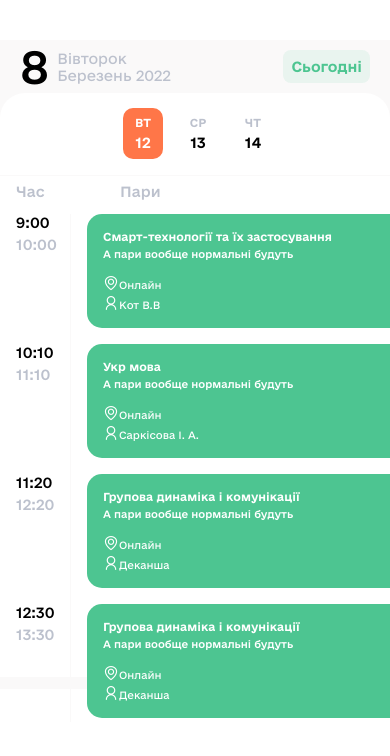
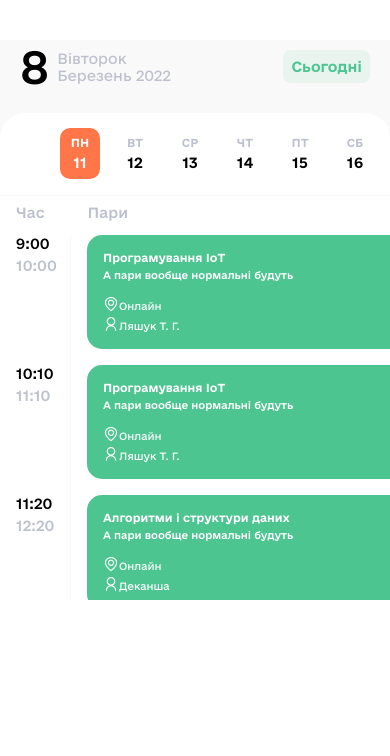
Before and after one commit to xDavidos/megu-schedule-app, a React Native app: screen / in a window 390 px wide. Shown: the top 756 px of the page. Built offline with nearby package versions, Linux system fonts and the light colour scheme; no server answers.

Commit message:
Add empty text day

```diff
--- a/App.tsx
+++ b/App.tsx
@@ -3,7 +3,7 @@ import { StatusBar } from 'expo-status-bar';
 import { useFonts } from 'expo-font';
 import AppLoading from 'expo-app-loading';
 import React, { useState } from 'react';
-import { StyleSheet, Text, View, TouchableOpacity } from 'react-native';
+import { StyleSheet, Text, View, TouchableOpacity, Dimensions } from 'react-native';
 import Moment from 'react-moment';
 import 'moment/locale/uk';
 import DateSlider from './components/date_slider';
@@ -13,13 +13,15 @@ import theme from './assets/themes';
 // import { lessons } from './services/lessonsService'
 //import { firebasedb } from './services/firebase';
 
+const { width, height } = Dimensions.get('screen');
+
 export default function App() {
   const [loaded] = useFonts({
     eUkraineBold: require('./assets/fonts/e-Ukraine/e-Ukraine-Bold.otf'),
     eUkraineMedium: require('./assets/fonts/e-Ukraine/e-Ukraine-Medium.otf'),
     eUkraineRegular: require('./assets/fonts/e-Ukraine/e-Ukraine-Regular.otf'),
   });
-  const [index, setIndex] = useState(2);
+  const [index, setIndex] = useState(1);
 
   if (!loaded) {
     return <AppLoading/>
@@ -38,7 +40,7 @@ export default function App() {
           <Text style={styles.today_button_text}>Сьогодні</Text>
         </TouchableOpacity>
       </View>
-      <View style={styles.date_lesson_conteiner}>
+      <View style={styles.lesson_conteiner}>
         <DateSlider data={Lessons} index={index} setIndex={setIndex} />
         <LessonList data={Lessons} index={index} setIndex={setIndex} />
       </View>
@@ -50,13 +52,12 @@ const styles = StyleSheet.create({
   container: {
     backgroundColor: '#faf9f9',
     marginTop: 40,
-  //  height: '100%'
+    height: height - 40,
   },
   today: {
     marginHorizontal: 20,
     marginBottom: 20,
     flexDirection: 'row',
-  //  height: '11%',
   },
   today_day: {
     ...theme.textVariants.body1,
@@ -79,8 +80,7 @@ const styles = StyleSheet.create({
     color: theme.colors.gray,
   },
   today_button_conteiner: {
-    flex: 1,
-    alignItems: 'flex-end',
+    marginLeft: 'auto',
     justifyContent: 'center',
   },
   today_button_text: {
@@ -90,11 +90,11 @@ const styles = StyleSheet.create({
     borderRadius: 8,
     padding: 8,
   },
-  date_lesson_conteiner: {
-    height: '90%',
-    marginTop: -20,
+  lesson_conteiner: {
     borderTopEndRadius: 25,
     borderTopStartRadius: 25,
-    backgroundColor: theme.colors.white
+    backgroundColor: theme.colors.white,
+    paddingTop: 15,
+    flex: 1,
   }
 });
--- a/components/data.json
+++ b/components/data.json
@@ -8,7 +8,7 @@
           "endtime": "10:00",
           "id": "0",
           "isOnline": true,
-          "location": "Онлайн",
+          "location": "meet.google.com/hhy-upjm-eek",
           "name": "Алгоритми і структури даних",
           "starttime": "9:00",
           "teacher": "Деканша",
@@ -18,8 +18,8 @@
           "description": "А пари вообще нормальні будуть",
           "endtime": "11:10",
           "id": "1",
-          "isOnline": true,
-          "location": "Онлайн",
+          "isOnline": false,
+          "location": "meet.google.com/hhy-upjm-eek",
           "name": "Програмування IoT",
           "starttime": "10:10",
           "teacher": "Ляшук Т. Г.",
@@ -29,7 +29,7 @@
           "description": "А пари вообще нормальні будуть",
           "endtime": "12:20",
           "id": "2",
-          "isOnline": true,
+          "isOnline": false,
           "location": "Онлайн",
           "name": "Програмування С#",
           "starttime": "11:20",
@@ -40,7 +40,18 @@
           "description": "А пари вообще нормальні будуть",
           "endtime": "13:30",
           "id": "3",
-          "isOnline": true,
+          "isOnline": false,
+          "location": "Онлайн",
+          "name": "Програмування IoT",
+          "starttime": "12:30",
+          "teacher": "Ляшук Т. Г.",
+          "type": 0
+        },
+        {
+          "description": "А пари вообще нормальні будуть",
+          "endtime": "13:30",
+          "id": "4",
+          "isOnline": false,
           "location": "Онлайн",
           "name": "Програмування IoT",
           "starttime": "12:30",
@@ -56,7 +67,7 @@
           "description": "А пари вообще нормальні будуть",
           "endtime": "10:00",
           "id": "0",
-          "isOnline": true,
+          "isOnline": false,
           "location": "Онлайн",
           "name": "Програмування IoT",
           "starttime": "9:00",
@@ -66,7 +77,7 @@
           "description": "А пари вообще нормальні будуть",
           "endtime": "11:10",
           "id": "1",
-          "isOnline": true,
+          "isOnline": false,
           "location": "Онлайн",
           "name": "Програмування IoT",
           "starttime": "10:10",
@@ -77,7 +88,7 @@
           "description": "А пари вообще нормальні будуть",
           "endtime": "12:20",
           "id": "2",
-          "isOnline": true,
+          "isOnline": false,
           "location": "Онлайн",
           "name": "Алгоритми і структури даних",
           "starttime": "11:20",
@@ -88,7 +99,7 @@
           "description": "А пари вообще нормальні будуть",
           "endtime": "13:30",
           "id": "3",
-          "isOnline": true,
+          "isOnline": false,
           "location": "Онлайн",
           "name": "Програмування С#",
           "starttime": "12:30",
@@ -99,7 +110,18 @@
           "description": "А пари вообще нормальні будуть",
           "endtime": "14:40",
           "id": "4",
-          "isOnline": true,
+          "isOnline": false,
+          "location": "Онлайн",
+          "name": "Факультатив з програмування С#",
+          "starttime": "13:40",
+          "teacher": "Шпортько О. В.",
+          "type": 0
+        },
+        {
+          "description": "А пари вообще нормальні будуть",
+          "endtime": "14:40",
+          "id": "5",
+          "isOnline": false,
           "location": "Онлайн",
           "name": "Факультатив з програмування С#",
           "starttime": "13:40",
@@ -115,7 +137,7 @@
           "description": "А пари вообще нормальні будуть",
           "endtime": "10:00",
           "id": "0",
-          "isOnline": true,
+          "isOnline": false,
           "location": "Онлайн",
           "name": "Смарт-технології та їх застосування",
           "starttime": "9:00",
@@ -125,7 +147,7 @@
           "description": "А пари вообще нормальні будуть",
           "endtime": "11:10",
           "id": "1",
-          "isOnline": true,
+          "isOnline": false,
           "location": "Онлайн",
           "name": "Укр мова",
           "starttime": "10:10",
@@ -136,7 +158,7 @@
           "description": "А пари вообще нормальні будуть",
           "endtime": "12:20",
           "id": "2",
-          "isOnline": true,
+          "isOnline": false,
           "location": "Онлайн",
           "name": "Групова динаміка і комунікації",
           "starttime": "11:20",
@@ -147,7 +169,7 @@
           "description": "А пари вообще нормальні будуть",
           "endtime": "13:30",
           "id": "3",
-          "isOnline": true,
+          "isOnline": false,
           "location": "Онлайн",
           "name": "Групова динаміка і комунікації",
           "starttime": "12:30",
@@ -162,8 +184,8 @@
         {
           "description": "А пари вообще нормальні будуть",
           "endtime": "12:20",
-          "id": "2",
-          "isOnline": true,
+          "id": "0",
+          "isOnline": false,
           "location": "Онлайн",
           "name": "Смарт-технології та їх застосування",
           "starttime": "11:20",
@@ -173,8 +195,52 @@
         {
           "description": "А пари вообще нормальні будуть",
           "endtime": "13:30",
+          "id": "1",
+          "isOnline": false,
+          "location": "Онлайн",
+          "name": "Програмування С#",
+          "starttime": "12:30",
+          "teacher": "Шпортько О. В.",
+          "type": 0
+        },
+        {
+          "description": "А пари вообще нормальні будуть",
+          "endtime": "13:30",
           "id": "3",
-          "isOnline": true,
+          "isOnline": false,
+          "location": "Онлайн",
+          "name": "Програмування С#",
+          "starttime": "12:30",
+          "teacher": "Шпортько О. В.",
+          "type": 0
+        },
+        {
+          "description": "А пари вообще нормальні будуть",
+          "endtime": "13:30",
+          "id": "4",
+          "isOnline": false,
+          "location": "Онлайн",
+          "name": "Програмування С#",
+          "starttime": "12:30",
+          "teacher": "Шпортько О. В.",
+          "type": 0
+        },
+        {
+          "description": "А пари вообще нормальні будуть",
+          "endtime": "13:30",
+          "id": "5",
+          "isOnline": false,
+          "location": "Онлайн",
+          "name": "Програмування С#",
+          "starttime": "12:30",
+          "teacher": "Шпортько О. В.",
+          "type": 0
+        },
+        {
+          "description": "А пари вообще нормальні будуть",
+          "endtime": "13:30",
+          "id": "6",
+          "isOnline": false,
           "location": "Онлайн",
           "name": "Програмування С#",
           "starttime": "12:30",
@@ -190,7 +256,7 @@
           "description": "А пари вообще нормальні будуть",
           "endtime": "10:00",
           "id": "0",
-          "isOnline": true,
+          "isOnline": false,
           "location": "Онлайн",
           "name": "Алгоритми і структури даних",
           "starttime": "9:00",
@@ -201,7 +267,7 @@
           "description": "А пари вообще нормальні будуть",
           "endtime": "12:20",
           "id": "2",
-          "isOnline": true,
+          "isOnline": false,
           "location": "Онлайн",
           "name": "Іноземна мова",
           "starttime": "11:20",
@@ -209,6 +275,16 @@
           "type": 0
         }
       ]
+    },
+    {
+      "date": "2022-04-15T21:00:00.000Z",
+      "lessons": [
+      ]
+    },
+    {
+      "date": "2022-04-16T21:00:00.000Z",
+      "lessons": [
+      ]
     }
   ]
 }
--- a/components/date_slider.tsx
+++ b/components/date_slider.tsx
@@ -61,10 +61,8 @@ const DateSlider = ({ data, index, setIndex } : { data: any, index: any, setInde
 
 const styles = StyleSheet.create({
   dataslider: {
- //   height: '15%',
     borderBottomWidth: 1,
     borderBottomColor: "#FAF9F9",
-    paddingTop: 15,
   },
   day_flatlist_weekday: {
     ...theme.textVariants.h2,
--- a/components/lesson_list.tsx
+++ b/components/lesson_list.tsx
@@ -1,11 +1,21 @@
 import React from 'react';
-import { StyleSheet, Text, View, FlatList, Dimensions, ScrollView } from 'react-native'
+import { StyleSheet, Text, View, FlatList, Dimensions, ScrollView, TouchableOpacity, SafeAreaView } from 'react-native'
 import AntDesign from '@expo/vector-icons/AntDesign';
 import theme from '../assets/themes';
+import * as Linking from 'expo-linking';
+import { isEmpty } from '@firebase/util';
 
 const { width, height } = Dimensions.get('screen');
 
-const LessonList = ({ data, index, setIndex } : { data: any, index: any, setIndex: any }) => {
+const LessonList = ({
+  data,
+  index,
+  setIndex,
+}: {
+  data: any;
+  index: any;
+  setIndex: any;
+}) => {
   const lessonsRef = React.useRef<FlatList>(null);
 
   React.useEffect(() => {
@@ -14,43 +24,57 @@ const LessonList = ({ data, index, setIndex } : { data: any, index: any, setInde
       animated: true,
     });
   }, [index]);
-
   return (
   <FlatList
     ref={lessonsRef}
-      style={styles.lessons_flatlist}
     initialScrollIndex={index}
     data={data.days}
-      keyExtractor={(item) => item.date}
+    keyExtractor={item => item.date}
     getItemLayout={(data, index) => ({
       length: width,
       offset: width * index,
       index,
     })}
-      onMomentumScrollEnd={(ev) => {
-        setIndex(Math.floor(Math.floor(ev.nativeEvent.contentOffset.x) / Math.floor(width)));
+    onMomentumScrollEnd={ev => {
+      setIndex(
+        Math.floor(
+          Math.floor(ev.nativeEvent.contentOffset.x) / Math.floor(width),
+        ),
+      );
     }}
     horizontal
     pagingEnabled
     showsHorizontalScrollIndicator={false}
-      renderItem={({ item } : { item: any, index: any }) => {
+    renderItem={({item}: {item: any; index: any}) => {
       return (
-          <View style={styles.lessons_view}>
-            <ScrollView showsVerticalScrollIndicator={false}>
+        <View>
+          <ScrollView showsVerticalScrollIndicator={false} style={{ }}>
             <View style={styles.lessons_view_heder}>
               <Text style={styles.lessons_view_heder_text1}>Час</Text>
               <Text style={styles.lessons_view_heder_text2}>Пари</Text>
             </View>
-              {item.lessons.map((item:any) => (
+            {isEmpty(item.lessons) ? (
+              <Text
+                style={{
+                  ...theme.textVariants.body1,
+                  width: width,
+                  paddingTop: 20,
+                  textAlign: 'center',
+                }}>
+                Вихідний
+              </Text>
+            ) : (
+              item.lessons.map((item: any) => (
                 <Lesson key={item.id} item={item} />
-              ))}
+              ))
+            )}
           </ScrollView>
         </View>
       );
     }}
   />
   );
-}
+};
 
 const Lesson = ({ item } : { item: any }) => {
   return (
@@ -59,6 +83,26 @@ const Lesson = ({ item } : { item: any }) => {
         <Text style={styles.lesson_time_start_text}>{item.starttime}</Text>
         <Text style={styles.lesson_time_end_text}>{item.endtime}</Text>
       </View>
+      {item.isOnline == true ? (
+        <TouchableOpacity
+          onPress={() => {
+            Linking.openURL('https://' + item.location);
+          }}
+          style={styles.lesson_card}>
+            <Text style={styles.lesson_card_name}>{item.name}</Text>
+            <Text style={styles.lesson_card_description}>
+              {item.description}
+            </Text>
+            <Text style={styles.lesson_card_locate}>
+              <AntDesign name="enviromento" size={16} color="white" />
+              {item.location}
+            </Text>
+            <Text style={styles.lesson_card_teacher}>
+              <AntDesign name="user" size={16} color="white" />
+              {item.teacher}
+            </Text>
+        </TouchableOpacity>
+      ) : (
         <View style={styles.lesson_card}>
           <Text style={styles.lesson_card_name}>{item.name}</Text>
           <Text style={styles.lesson_card_description}>{item.description}</Text>
@@ -71,29 +115,30 @@ const Lesson = ({ item } : { item: any }) => {
             {item.teacher}
           </Text>
         </View>
+      )}
     </View>
   );
 }
 
 const styles = StyleSheet.create({
-  lessons_flatlist: {
+/*   lessons_flatlist: {
     height: "120%",
     marginTop: -45,
     transform: [{ translateY: 45 }],
-  },
+  }, */
    lessons_view: {
-    height: "99%",
+    //flex: 1
   },
   lessons_view_heder: {
     flexDirection: "row",
-    marginTop: 7,
     marginBottom: 14,
+    marginTop: 8,
   },
   lessons_view_heder_text1: {
     ...theme.textVariants.body2,
     color: theme.colors.gray,
     paddingLeft: theme.spacing.m,
-    flex: 0.14,
+    marginRight: 43,
   },
   lessons_view_heder_text2: {
     ...theme.textVariants.body2,
@@ -103,6 +148,7 @@ const styles = StyleSheet.create({
     flexDirection: "row",
     paddingHorizontal: theme.spacing.m,
     width: width,
+    flex: 1,
   },
   lesson_time: {
     minWidth: 55,
--- a/package.json
+++ b/package.json
@@ -23,7 +23,8 @@
     "react-moment": "^1.1.1",
     "react-native": "0.64.3",
     "react-native-web": "0.17.1",
-    "expo-updates": "~0.11.6"
+    "expo-updates": "~0.11.6",
+    "expo-linking": "~3.0.0"
   },
   "devDependencies": {
     "@babel/core": "^7.12.9",
```
Also changed, not shown: 1 other file (tests, documents, lock files or other folders). Lines whose indentation alone changed are shown as unchanged.
